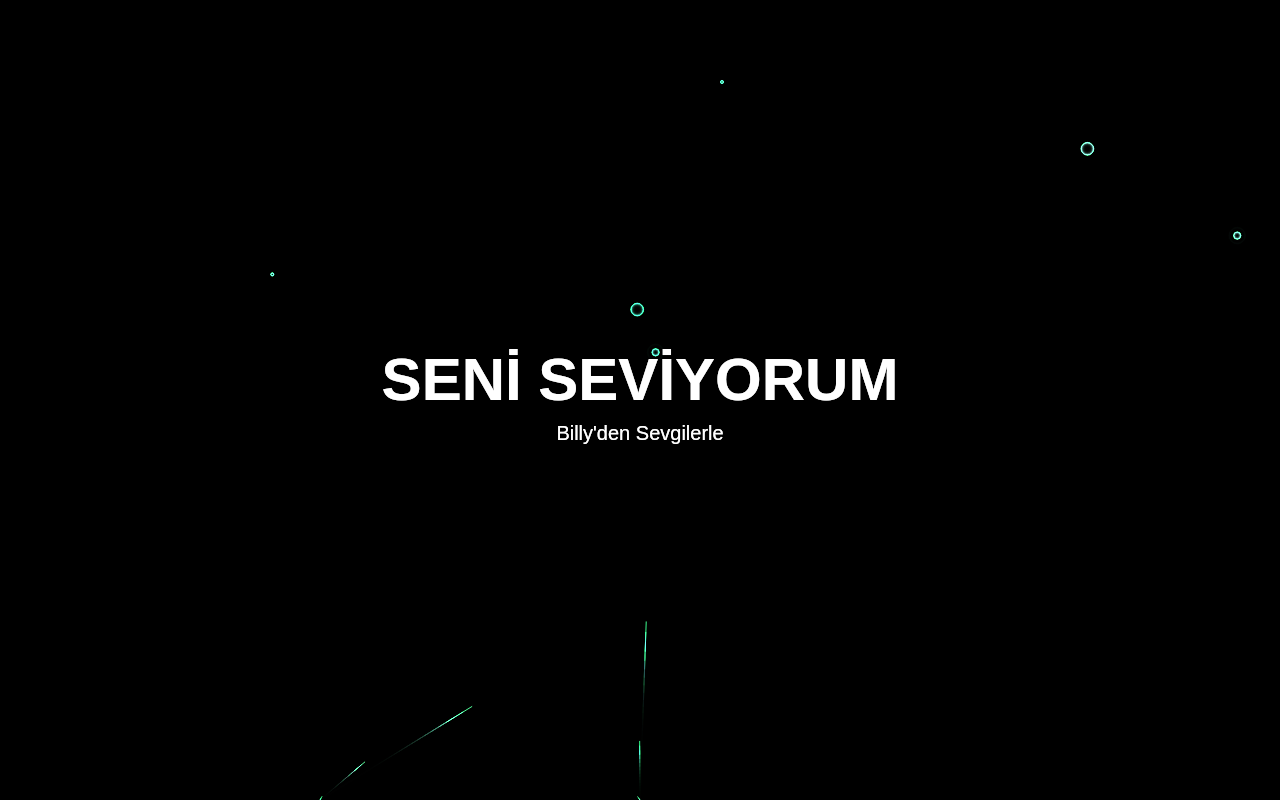
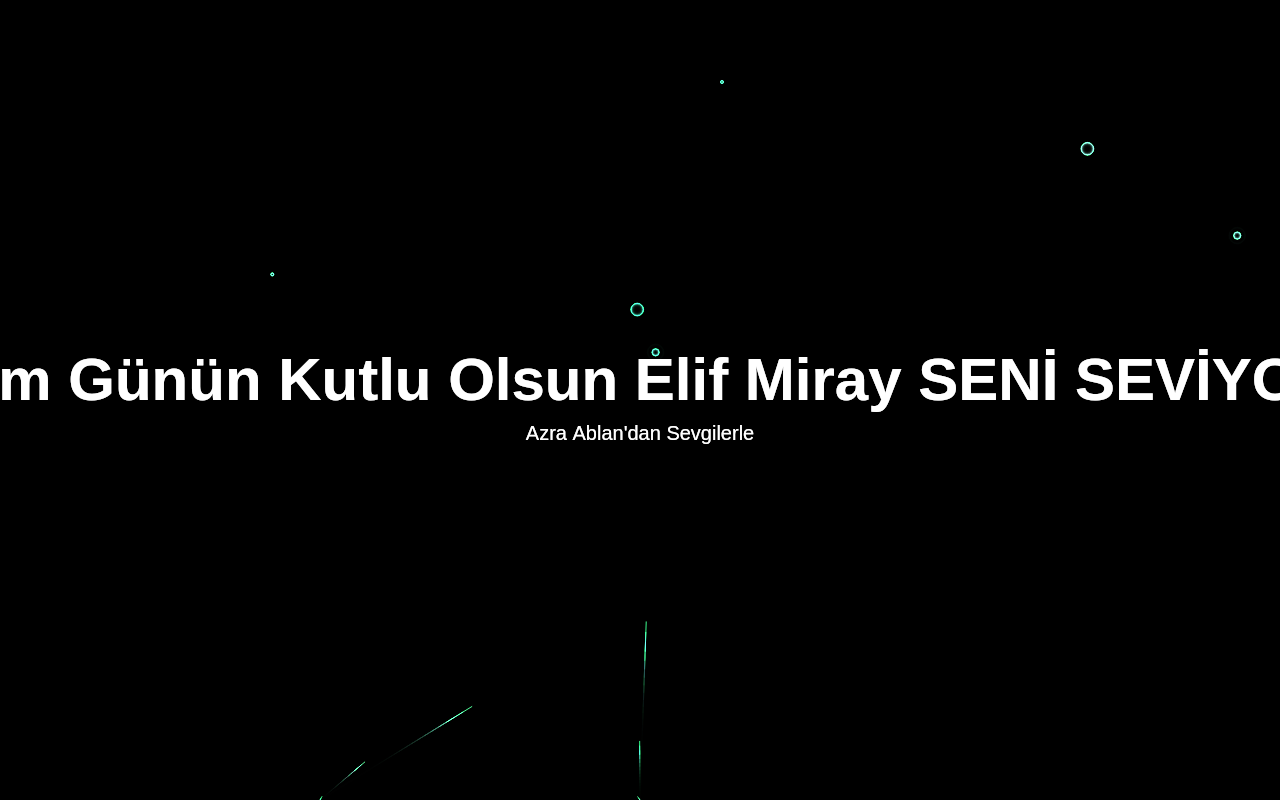
Before and after one commit to kalayciazrafatma-boop/hava-_f-sek2, a plain HTML site: page index.html in a window 1280 px wide. Drawn offline with Linux system fonts and the light colour scheme; animation ran at ten frames a second.

Commit message:
Update index.html

```diff
--- a/index.html
+++ b/index.html
@@ -2,7 +2,7 @@
 <html lang="tr">
 <head>
     <meta charset="UTF-8">
-    <title>Billy Süper Havai Fişek Gösterisi</title>
+    <title> Süper Havai Fişek Gösterisi</title>
     <style>
         body {
             background: #000;
@@ -187,9 +187,9 @@
         ctx.font = "bold 60px Arial"; // Yazı tipi ve boyutu
         ctx.fillStyle = "#ffffff";    // Yazı rengi (Beyaz)
         ctx.textAlign = "center";     // Hizalama
-        ctx.fillText("SENİ SEVİYORUM", cw / 2, ch / 2); // Ekranın ortasına yazar
+        ctx.fillText("Doğum Günün Kutlu Olsun Elif Miray SENİ SEVİYORUM", cw / 2, ch / 2); // Ekranın ortasına yazar
         ctx.font = "20px Arial";      // Altına küçük bir not
-        ctx.fillText("Billy'den Sevgilerle", cw / 2, (ch / 2) + 40);
+        ctx.fillText("Azra Ablan'dan Sevgilerle", cw / 2, (ch / 2) + 40);
         ctx.globalCompositeOperation = 'lighter'; // Havai fişek moduna geri dön
         // ----------------------------------
 
```
